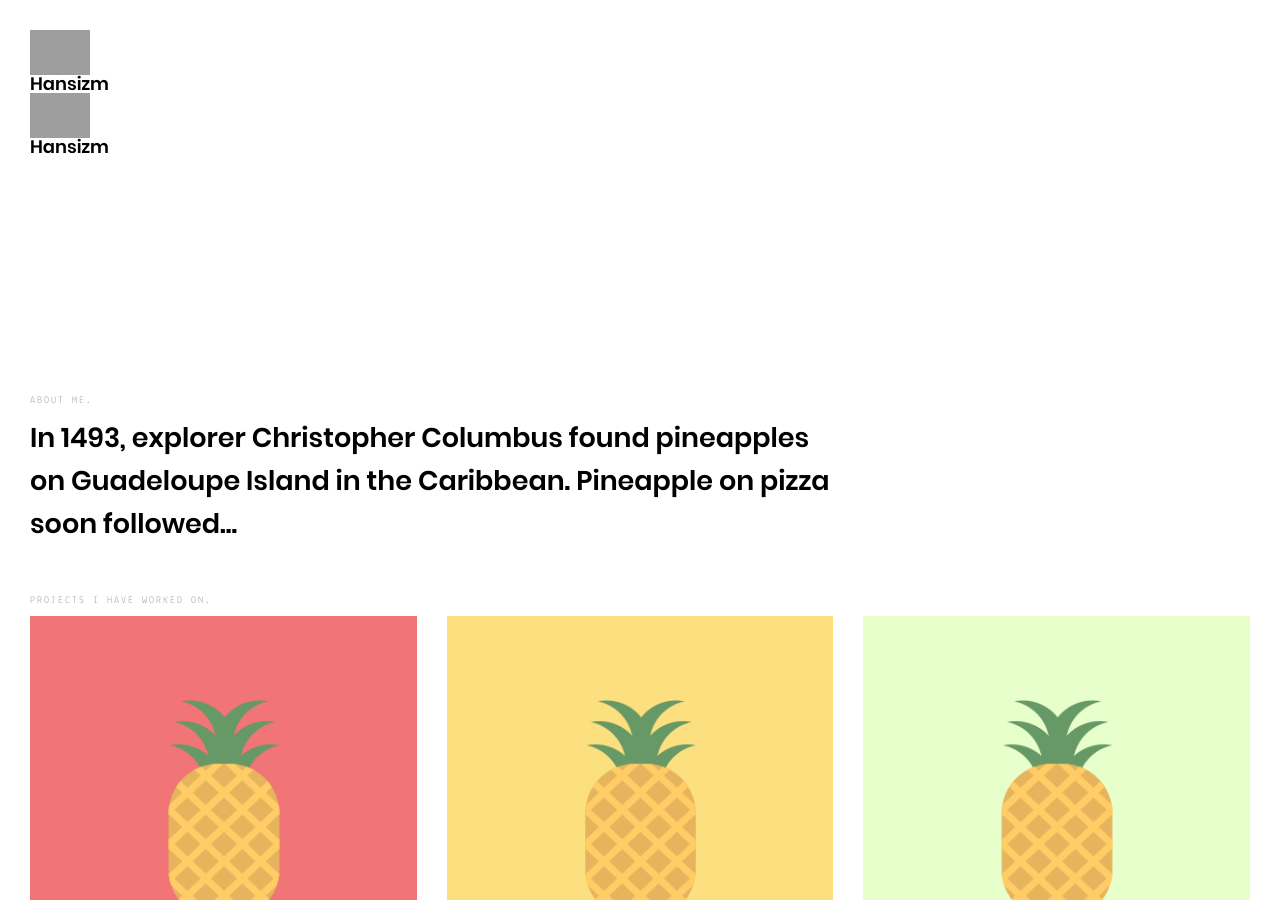
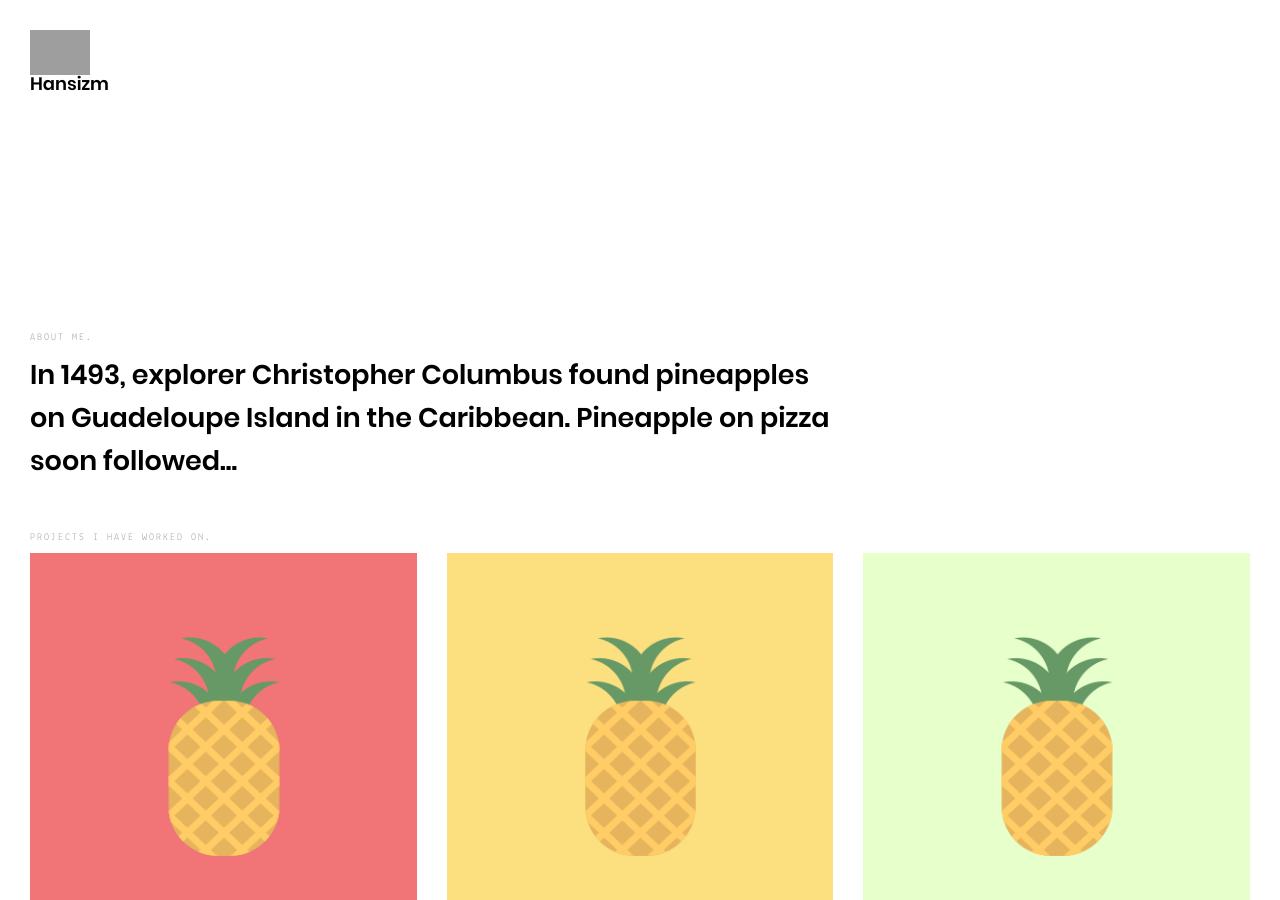
Before and after one commit to Hansizm/Hansizm.github.io, a Jekyll site: the page built from index.html, in a window 1280 px wide and 900 px high. Built offline with Jekyll 4.4.1, drawn with Linux system fonts in a browser that asks for light colours; grey boxes are pictures that could not be loaded.

Commit message:
Update header.html

```diff
--- a/_includes/header.html
+++ b/_includes/header.html
@@ -1,11 +1,6 @@
 <header class="header">
 	<div class="container">
 		<h1 class="logo">
-			<a href="{{ site.baseurl | append: "/" }}">
-				<img src="https://user-images.githubusercontent.com/86516959/131244209-c0e2abf2-5388-476f-a42c-60bc6aa7b115.png" width="15%"/>
-			</a>
-			<a aria-label="{{ site.author }}" href="{{ site.baseurl | append: "/" }}">{{ site.author }}
-			</a>
 			<img src="https://user-images.githubusercontent.com/86516959/131244209-c0e2abf2-5388-476f-a42c-60bc6aa7b115.png" width="15%">
 				<a title="{{ site.author }}" href="{{ site.baseurl | append: "/" }}">{{ site.author }}
 				</a>
```
